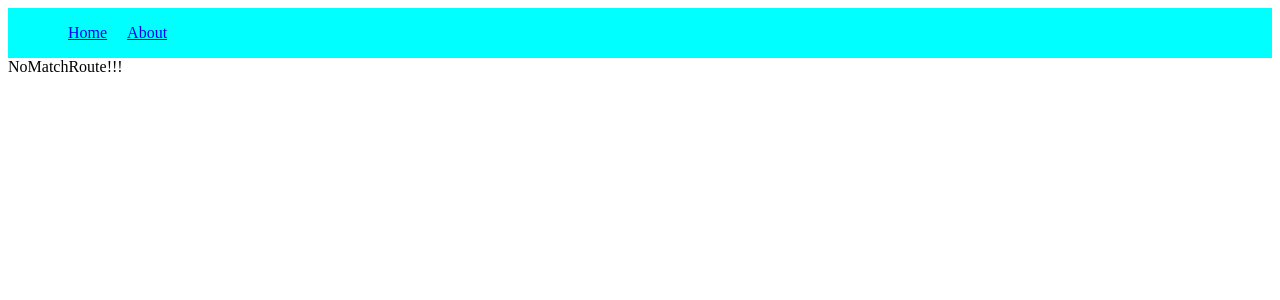
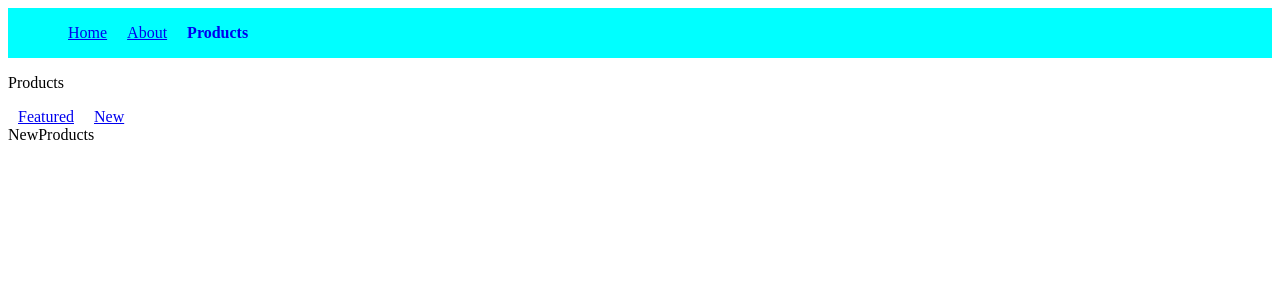
Before and after one commit to pramuditha1/react-router, a React (Create React App) app: page /products/new in a window 1280 px wide. Shown: the top 300 px of the page. Built offline with nearby package versions, Linux system fonts and the light colour scheme.

Commit message:
Nested routes and render child components

```diff
--- a/src/App.js
+++ b/src/App.js
@@ -5,6 +5,9 @@ import { About } from './components/About';
 import { NavBar } from './components/NavBar';
 import { OrderConfirmed } from './components/OrderConfirmed';
 import { NoMatchRoute } from './components/NoMatchRoute';
+import { Products } from './components/Products';
+import { FeaturedProducts } from './components/FeaturedProducts';
+import { NewProducts } from './components/NewProducts';
 
 const App = () => {
   return (
@@ -14,6 +17,10 @@ const App = () => {
         <Route path='/' element={<Home />}/>
         <Route path='/about' element={<About />}/>
         <Route path='/order-confirmed' element={<OrderConfirmed />}/>
+        <Route path='/products' element={<Products />}>
+          <Route path='featured' element={<FeaturedProducts/>} />
+          <Route path='new' element={<NewProducts/>} />
+        </Route>
         <Route path='*' element={<NoMatchRoute />}/>
       </Routes>
     </>
--- /dev/null
+++ b/src/components/FeaturedProducts.js
@@ -0,0 +1,7 @@
+import React from 'react'
+
+export const FeaturedProducts = () => {
+  return (
+    <div>FeaturedProducts</div>
+  )
+}
--- a/src/components/NavBar.js
+++ b/src/components/NavBar.js
@@ -12,9 +12,10 @@ export const NavBar = () => {
     }
 
     return (
-        <nav>
+        <nav className='primary-nav'>
             <NavLink to='/' style={navLinkStyles}>Home</NavLink>
             <NavLink to='/about' style={navLinkStyles}>About</NavLink>
+            <NavLink to='/products' style={navLinkStyles}>Products</NavLink>
         </nav>
     )
 }
--- /dev/null
+++ b/src/components/NewProducts.js
@@ -0,0 +1,7 @@
+import React from 'react'
+
+export const NewProducts = () => {
+  return (
+    <div>NewProducts</div>
+  )
+}
--- /dev/null
+++ b/src/components/Products.js
@@ -0,0 +1,15 @@
+import React from 'react'
+import { Link, Outlet } from 'react-router-dom'
+
+export const Products = () => {
+  return (
+    <div>
+        <p>Products</p>
+        <nav>
+            <Link to='featured'>Featured</Link>
+            <Link to='new'>New</Link>
+        </nav>
+        <Outlet/>
+    </div>
+  )
+}
--- a/src/index.css
+++ b/src/index.css
@@ -1,4 +1,4 @@
-nav {
+nav.primary-nav {
     background-color: aqua;
     padding: 16px 50px;
 }
```
